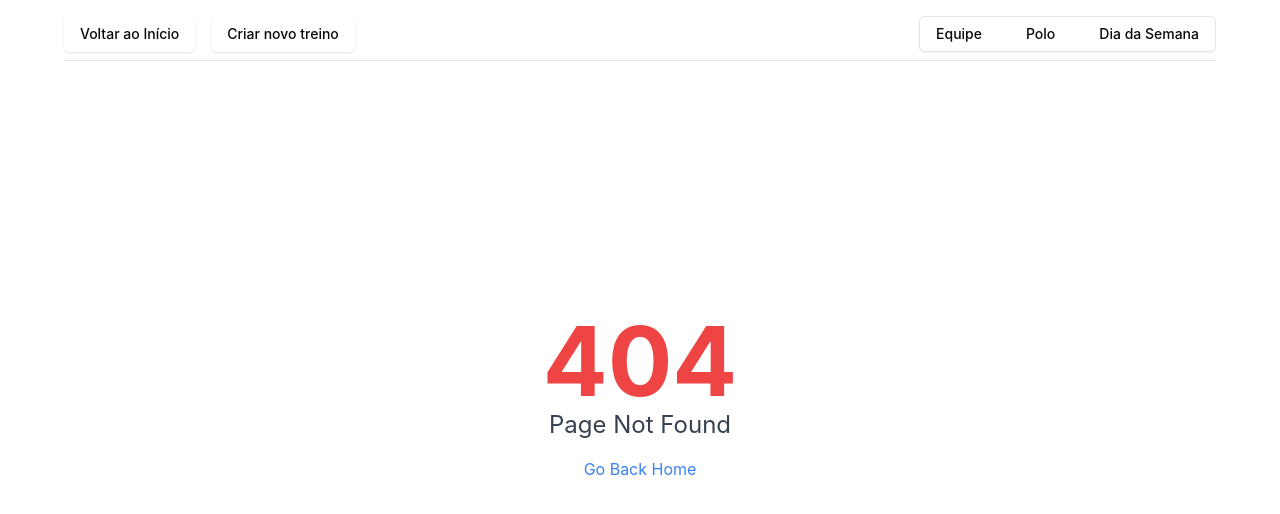
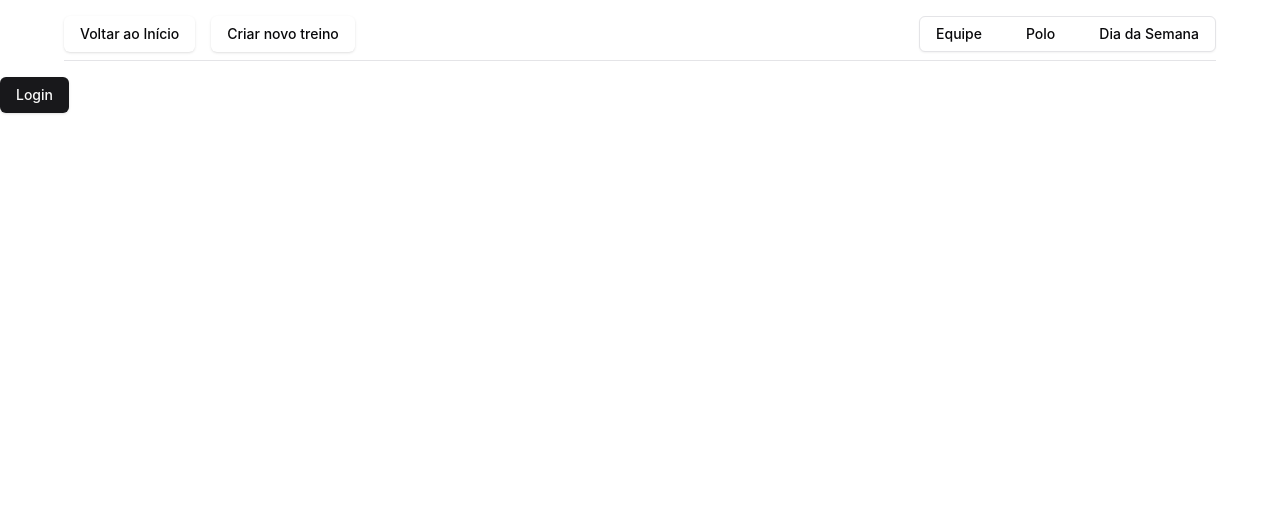
Before and after one commit to jeperico/trainer-scheduler, a Next.js app: page /login in a window 1280 px wide. Before the commit this address had no page. Shown: the top 514 px of the page. Built offline with nearby package versions, Linux system fonts and the light colour scheme.

Commit message:
[feat] create login button ui

```diff
--- /dev/null
+++ b/src/app/login/page.tsx
@@ -0,0 +1,8 @@
+import LoginButton from "@/components/LoginButton";
+import React from "react";
+
+const Login = () => {
+  return <LoginButton />;
+};
+
+export default Login;
--- /dev/null
+++ b/src/components/LoginButton/index.tsx
@@ -0,0 +1,14 @@
+"use client";
+
+import { signIn } from "next-auth/react";
+import { Button } from "../ui/button";
+
+const LoginButton = () => {
+  return (
+    <Button onClick={() => signIn("google", { callbackUrl: "/teste" })}>
+      Login
+    </Button>
+  );
+};
+
+export default LoginButton;
```
